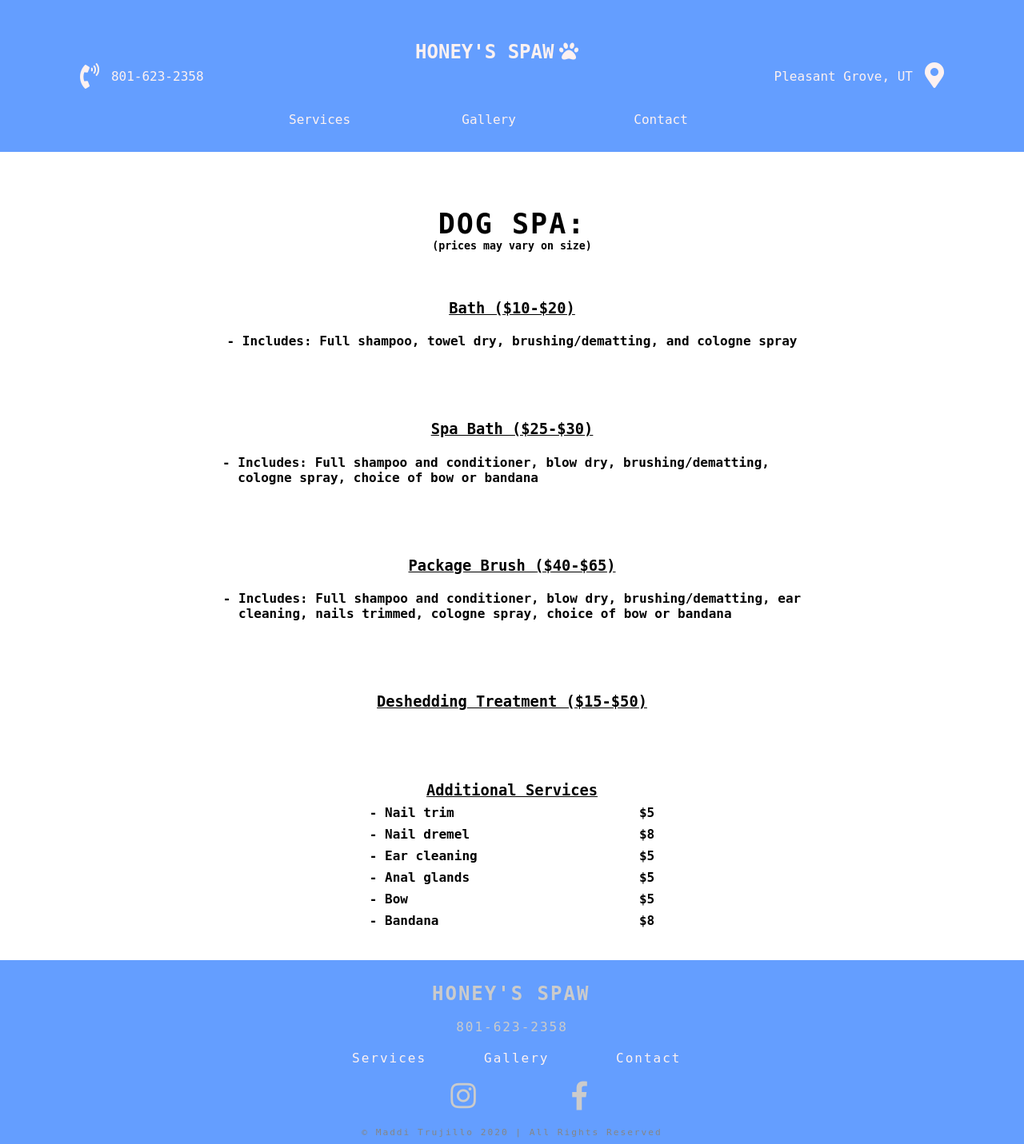
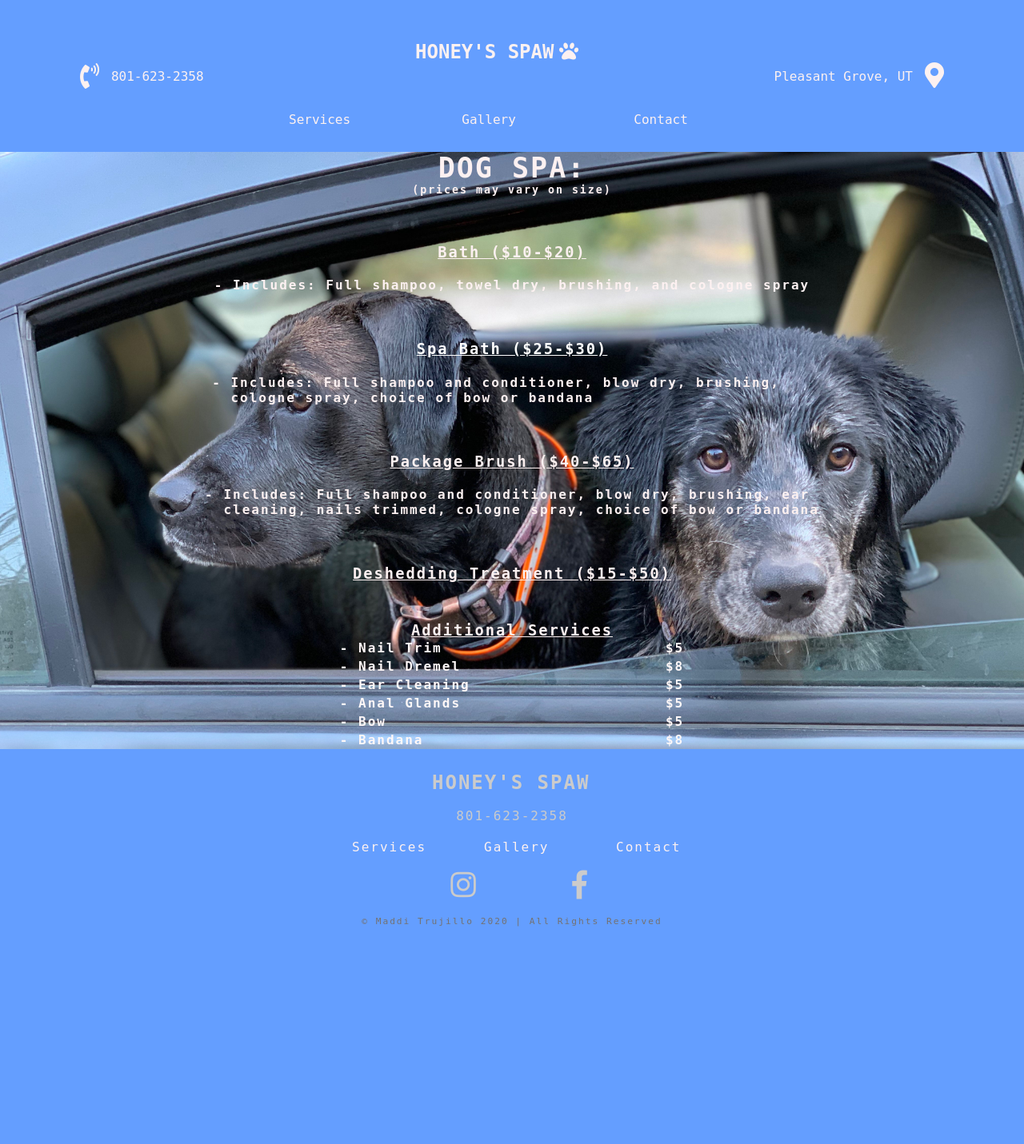
Before and after one commit to dstephenson16/GroomingService, a PHP site: page / in a window 1280 px wide. Shown: the whole page at 80% size. After the commit the page ends 1159 px from the top, so only its background shows below. Run offline with PHP 8.4, Linux system fonts and the light colour scheme; some libraries are stand-ins or nearby versions.

Commit message:
finished main page

```diff
--- a/index.html
+++ b/index.html
@@ -77,18 +77,18 @@
         <div class="bath-wrapper">
             <div class="regular-bath">
                 <h3>Bath ($10-$20)</h3>
-                <h4>- Includes: Full shampoo, towel dry, brushing/dematting, and cologne spray</h4>
+                <h4>- Includes: Full shampoo, towel dry, brushing, and cologne spray</h4>
             </div>
 
             <div class="spa-bath">
                 <h3>Spa Bath ($25-$30)</h3>
-                <h4>- Includes: Full shampoo and conditioner, blow dry, brushing/dematting, <br>
+                <h4>- Includes: Full shampoo and conditioner, blow dry, brushing, <br>
                     &nbsp;&nbsp;cologne spray, choice of bow or bandana</h4>
             </div>
 
             <div class="package-brush">
                 <h3>Package Brush ($40-$65)</h3>
-                <h4>- Includes: Full shampoo and conditioner, blow dry, brushing/dematting, ear <br>
+                <h4>- Includes: Full shampoo and conditioner, blow dry, brushing, ear <br>
                     &nbsp;&nbsp;cleaning, nails trimmed, cologne spray, choice of bow or bandana</h4>
             </div>
 
@@ -102,10 +102,10 @@
         </div>
 
         <div class="additional-service-text">
-            <h4>- Nail trim &nbsp;&nbsp;&nbsp;&nbsp; &nbsp;&nbsp;&nbsp;&nbsp; &nbsp;&nbsp;&nbsp;&nbsp; &nbsp;&nbsp;&nbsp;&nbsp;&nbsp;&nbsp;&nbsp;&nbsp;$5</h4>
-            <h4>- Nail dremel &nbsp;&nbsp;&nbsp;&nbsp; &nbsp;&nbsp;&nbsp;&nbsp; &nbsp;&nbsp; &nbsp;&nbsp;&nbsp;&nbsp;&nbsp;&nbsp;&nbsp;&nbsp;$8</h4>
-            <h4>- Ear cleaning &nbsp;&nbsp;&nbsp;&nbsp; &nbsp;&nbsp;&nbsp;&nbsp; &nbsp; &nbsp;&nbsp;&nbsp;&nbsp;&nbsp;&nbsp;&nbsp;&nbsp;$5</h4>
-            <h4>- Anal glands &nbsp;&nbsp;&nbsp;&nbsp; &nbsp;&nbsp;&nbsp;&nbsp; &nbsp;&nbsp; &nbsp;&nbsp;&nbsp;&nbsp;&nbsp;&nbsp;&nbsp;&nbsp;$5</h4>
+            <h4>- Nail Trim &nbsp;&nbsp;&nbsp;&nbsp; &nbsp;&nbsp;&nbsp;&nbsp; &nbsp;&nbsp;&nbsp;&nbsp; &nbsp;&nbsp;&nbsp;&nbsp;&nbsp;&nbsp;&nbsp;&nbsp;$5</h4>
+            <h4>- Nail Dremel &nbsp;&nbsp;&nbsp;&nbsp; &nbsp;&nbsp;&nbsp;&nbsp; &nbsp;&nbsp; &nbsp;&nbsp;&nbsp;&nbsp;&nbsp;&nbsp;&nbsp;&nbsp;$8</h4>
+            <h4>- Ear Cleaning &nbsp;&nbsp;&nbsp;&nbsp; &nbsp;&nbsp;&nbsp;&nbsp; &nbsp; &nbsp;&nbsp;&nbsp;&nbsp;&nbsp;&nbsp;&nbsp;&nbsp;$5</h4>
+            <h4>- Anal Glands &nbsp;&nbsp;&nbsp;&nbsp; &nbsp;&nbsp;&nbsp;&nbsp; &nbsp;&nbsp; &nbsp;&nbsp;&nbsp;&nbsp;&nbsp;&nbsp;&nbsp;&nbsp;$5</h4>
             <h4>- Bow &nbsp;&nbsp;&nbsp;&nbsp; &nbsp;&nbsp;&nbsp;&nbsp; &nbsp;&nbsp;&nbsp;&nbsp; &nbsp;&nbsp;&nbsp;&nbsp;&nbsp; &nbsp;&nbsp;&nbsp;&nbsp;&nbsp;&nbsp;&nbsp;&nbsp;$5</h4>
             <h4>- Bandana &nbsp;&nbsp;&nbsp;&nbsp; &nbsp;&nbsp;&nbsp;&nbsp; &nbsp;&nbsp;&nbsp;&nbsp;&nbsp;&nbsp; &nbsp;&nbsp;&nbsp;&nbsp;&nbsp;&nbsp;&nbsp;&nbsp;$8</h4>
         </div>
--- a/styles/footer.css
+++ b/styles/footer.css
@@ -9,6 +9,7 @@
     margin-top: 40px;
     text-decoration: none;
     letter-spacing: 2px;
+    margin: 0;
 }
 
 .footer .logo-footer {
@@ -57,5 +58,5 @@
 .footer > .copyright-wrapper {
     margin-top: 20px;
     font-size: 0.7em;
-    color: #858585;
+    color: #747171;
 }
--- a/styles/service-wrapper.css
+++ b/styles/service-wrapper.css
@@ -1,7 +1,16 @@
+.service-wrapper {
+    background-image: url(../images/IMG_0570.jpeg);
+    background-size: 100%;
+    background-repeat: no-repeat;
+    object-fit: cover;
+    color: #fdf1f1;
+    letter-spacing: 2px;
+}
+
 .service-wrapper .logo-text h2 {
     display: flex;
     justify-content: center;
-    margin-top: 70px;
+    margin-top: 0px;
     margin-bottom: 0;
     font-size: 35px;
     letter-spacing: 2px;
@@ -29,7 +38,8 @@
     display: flex;
     justify-content: center;
     text-decoration: underline;
-    margin-top: 90px;
+    margin-top: 60px;
+    color: #ffffff;
 }
 
 .service-wrapper .bath-wrapper .spa-bath h4 {
@@ -42,7 +52,7 @@
     display: flex;
     justify-content: center;
     text-decoration: underline;
-    margin-top: 90px;
+    margin-top: 60px;
 }
 
 .service-wrapper .bath-wrapper .package-brush h4 {
@@ -53,7 +63,7 @@
 .service-wrapper .bath-wrapper .deshedding h3 {
     display: flex;
     justify-content: center;
-    margin-top: 90px;
+    margin-top: 60px;
     text-decoration: underline;
 }
 
@@ -61,12 +71,15 @@
     display: flex;
     justify-content: center;
     text-decoration: underline;
-    margin-top: 90px;
+    margin-top: 50px;
     margin-bottom: 0;
 }
 
 .service-wrapper .additional-service-text h4{
     display: flex;
     justify-content: center;
-    margin: 8px;
+    margin: 0px;
+    padding: 2px;
+    color: #fff8f8;
+    letter-spacing: 2px;
 }
```
Also changed, not shown: images/IMG_0570.jpeg (added).
